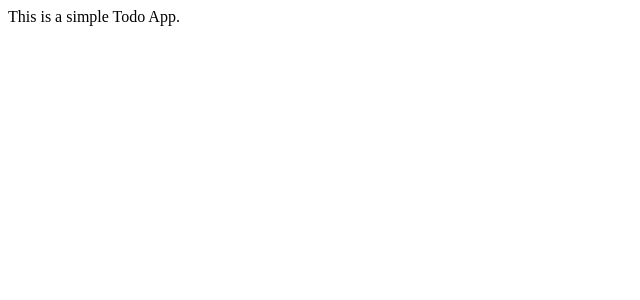
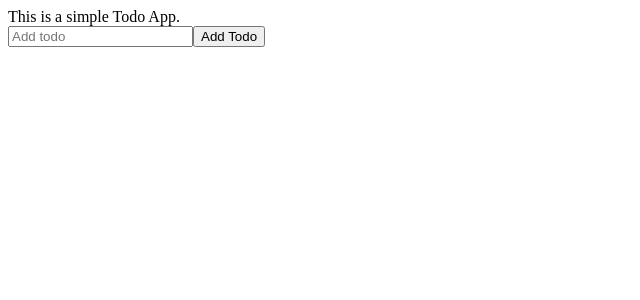
Before and after one commit to kaisersayeed/todoApp, a React app: page / in a window 1280 px wide. Shown: the top 300 px of the page, without its empty margins (0-640 px from the left). Built offline with nearby package versions, Linux system fonts and the light colour scheme.

Commit message:
Added todo component.
-- todo can now be added.

```diff
--- /dev/null
+++ b/src/actions/index.js
@@ -0,0 +1,6 @@
+let nextTodoId = 0;
+export const addTodo = (text) => ({
+  type: 'ADD_TODO',
+  id: nextTodoId++,
+  text
+});
--- a/src/components/App.js
+++ b/src/components/App.js
@@ -2,11 +2,13 @@
  * Created by kaisersayeed on 1/13/18.
  */
 
-import React from 'react'
+import React from 'react';
+import AddTodo from '../containers/AddTodo';
 
 const App = () => (
     <div>
       This is a simple Todo App.
+      <AddTodo/>
     </div>
 );
 
--- /dev/null
+++ b/src/containers/AddTodo.js
@@ -0,0 +1,58 @@
+import React, {Component} from 'react'
+import { connect } from 'react-redux'
+import { bindActionCreators } from 'redux'
+import { addTodo } from '../actions'
+
+class AddTodo extends Component {
+  constructor(props) {
+    super(props);
+    this.state = { todoInput: "" };
+
+    this.onInputChange = this.onInputChange.bind(this);
+    this.onFormSubmit = this.onFormSubmit.bind(this);
+  }
+
+  onInputChange(event) {
+    this.setState({ todoInput: event.target.value });
+  }
+
+  onFormSubmit(event) {
+    event.preventDefault();
+
+    const todo = this.state.todoInput;
+
+    if(!todo.trim()) {
+      return;
+    }
+    this.props.addTodo(todo);
+    this.setState({todoInput: ''});
+  }
+
+  render(){
+    return (
+      <div>
+        <form onSubmit={this.onFormSubmit}>
+          <input
+              placeholder="Add todo"
+              value={this.state.todoInput}
+              onChange={this.onInputChange}
+          />
+          <button type="submit">
+            Add Todo
+          </button>
+        </form>
+      </div>
+    )
+  }
+}
+
+function mapDispatchToProps(dispatch) {
+  return bindActionCreators({addTodo}, dispatch);
+}
+
+function mapStateToProps(state) {
+  console.log('todoList', state.todos);
+  return {todos: state.todos};
+}
+
+export default connect(mapStateToProps, mapDispatchToProps)(AddTodo);
--- a/src/index.js
+++ b/src/index.js
@@ -1,8 +1,15 @@
 import React from 'react'
 import { render } from 'react-dom'
+import { createStore } from 'redux'
+import { Provider } from 'react-redux'
 import App from './components/App'
+import reducers from './reducers'
+
+const store = createStore(reducers);
 
 render(
-    <App />,
-    document.querySelector(".container")
+  <Provider store={store}>
+    <App />
+  </Provider>,
+  document.querySelector(".container")
 );
--- /dev/null
+++ b/src/reducers/index.js
@@ -0,0 +1,8 @@
+import { combineReducers } from 'redux'
+import todos from './todos'
+
+const todoApp = combineReducers({
+  todos: todos
+});
+
+export default todoApp
--- /dev/null
+++ b/src/reducers/todos.js
@@ -0,0 +1,17 @@
+const todos = (state = [], action) => {
+  switch (action.type) {
+    case 'ADD_TODO':
+      return [
+        ...state,
+        {
+          id: action.id,
+          text: action.text,
+          completed: false
+        }
+      ];
+    default:
+      return state
+  }
+};
+
+export default todos
```
